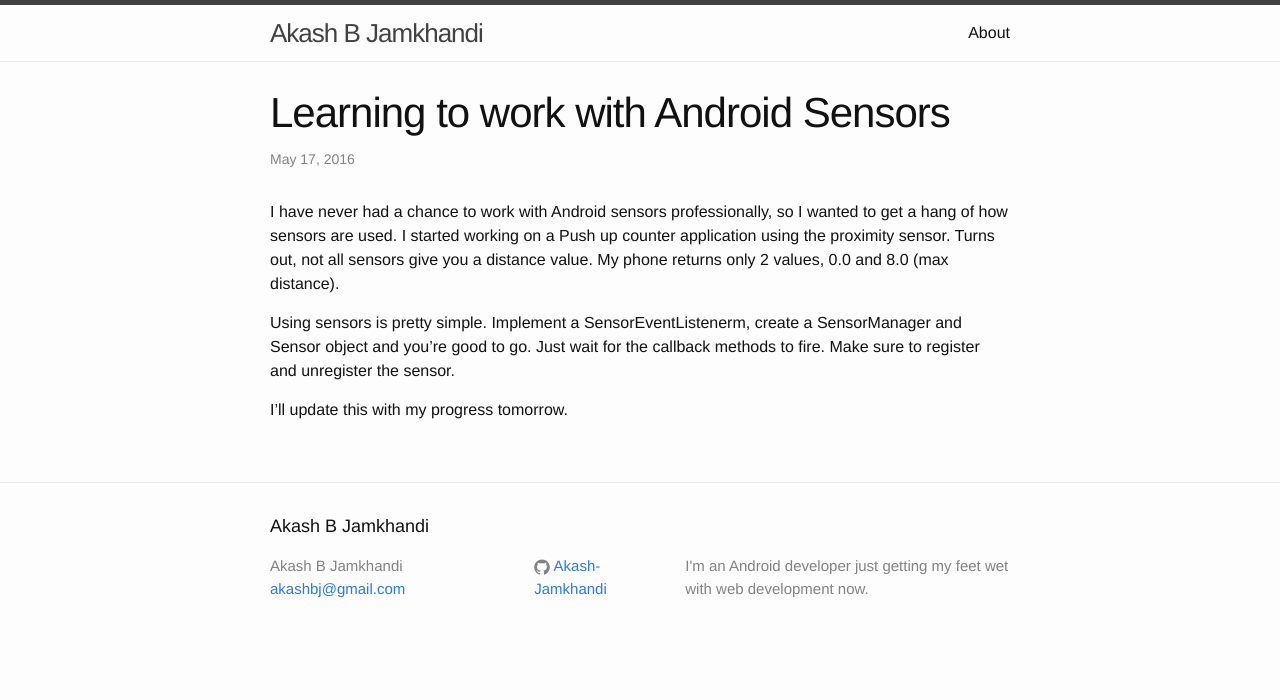
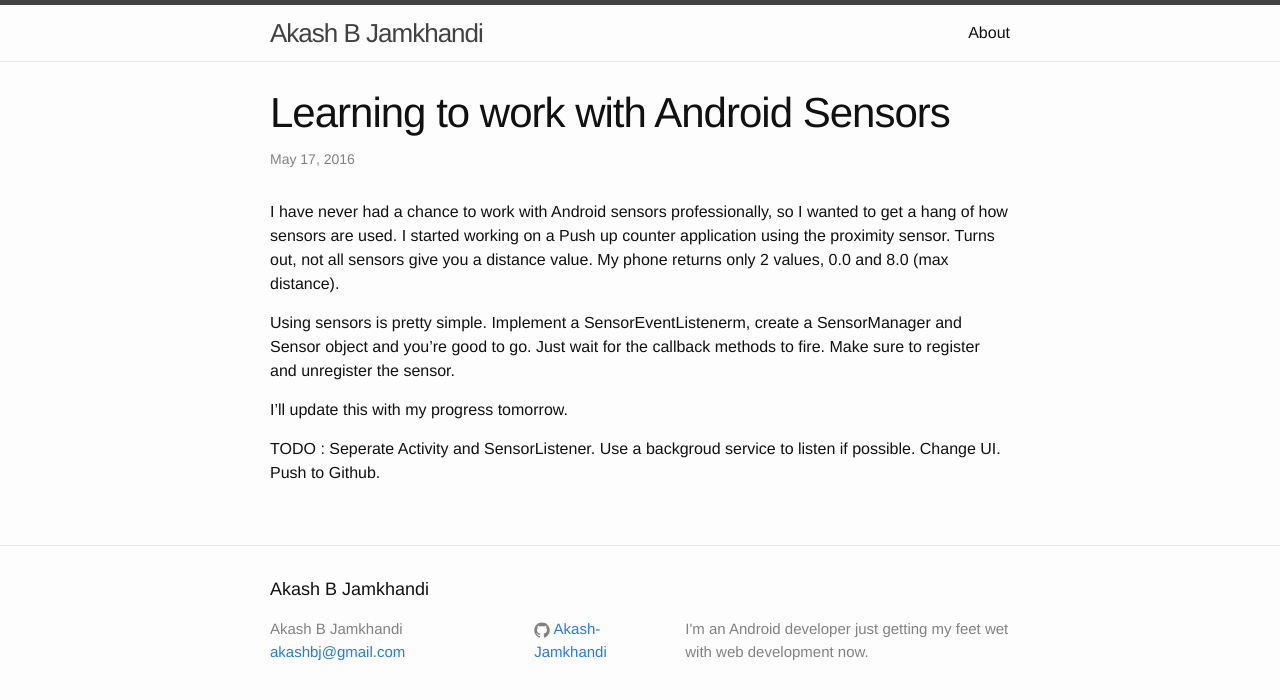
Before and after one commit to Akash-Jamkhandi/Akash-Jamkhandi.github.io, a Jekyll site: the page built from _posts/2016-05-17-Learning-to-work-with-Android-Sensors.markdown, in a window 1280 px wide. Shown: the top 700 px of the page. Built offline with Jekyll 4.4.1, drawn with Linux system fonts in a browser that asks for light colours.

Commit message:
Added TODOs

```diff
--- a/_posts/2016-05-17-Learning-to-work-with-Android-Sensors.markdown
+++ b/_posts/2016-05-17-Learning-to-work-with-Android-Sensors.markdown
@@ -10,3 +10,9 @@ I have never had a chance to work with Android sensors professionally, so I want
 Using sensors is pretty simple. Implement a SensorEventListenerm, create a SensorManager and Sensor object and you're good to go. Just wait for the callback methods to fire. Make sure to register and unregister the sensor.
 
 I'll update this with my progress tomorrow.
+
+TODO :
+Seperate Activity and SensorListener.
+Use a backgroud service to listen if possible.
+Change UI.
+Push to Github.
```
